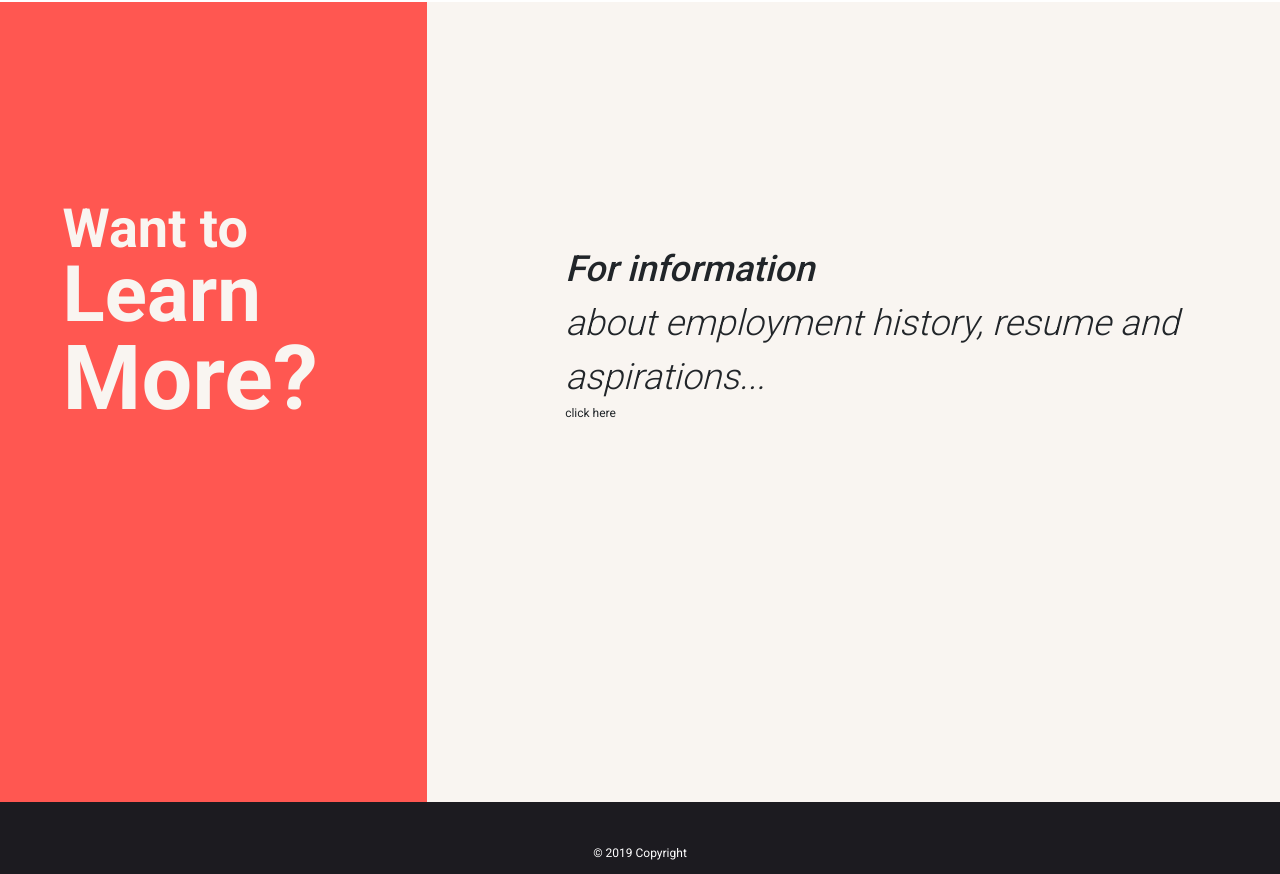
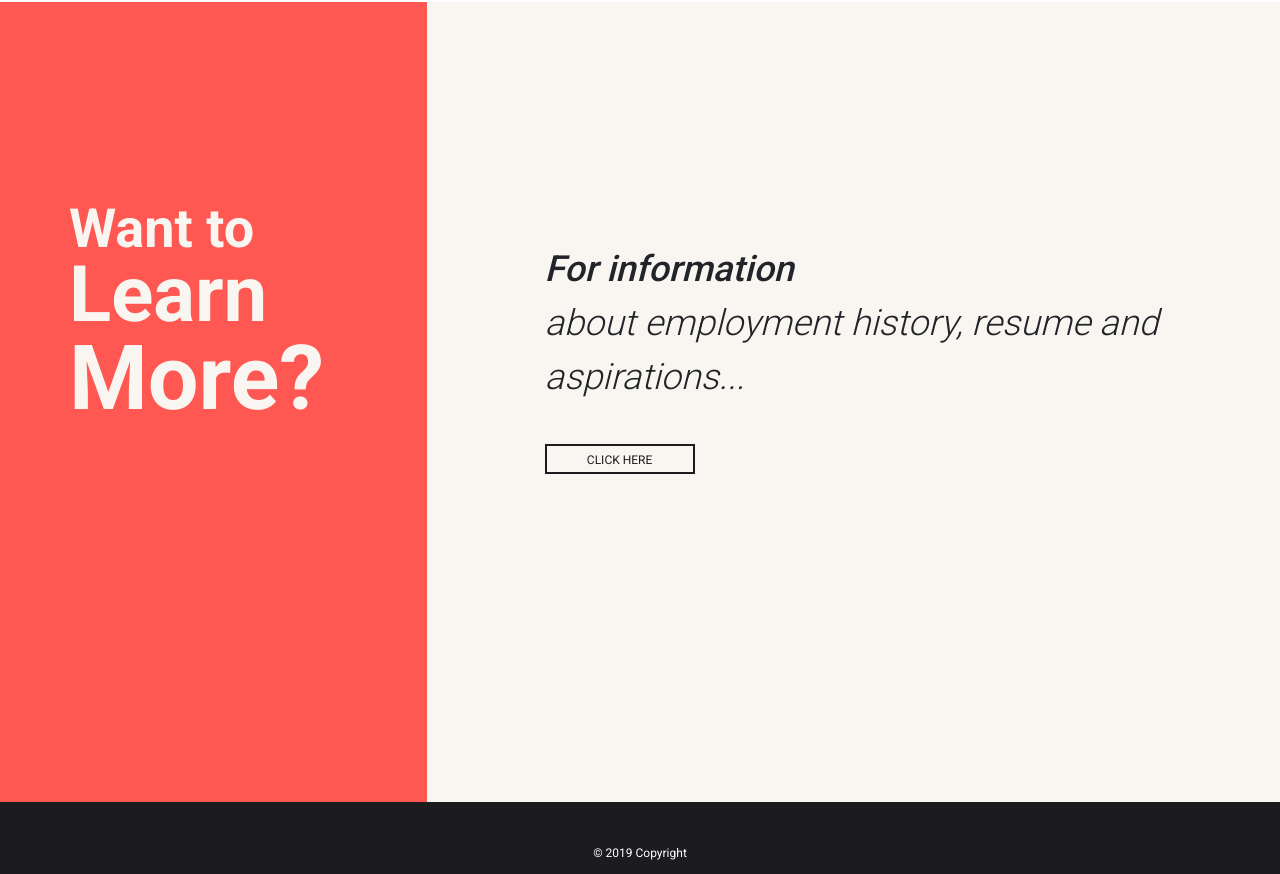
Before and after one commit to simone188535/portfolio, a React (Create React App) app: page / in a window 1280 px wide. Shown: the part 1511-2385 px from the top of the page. Built offline with nearby package versions, Linux system fonts and the light colour scheme.

Commit message:
homepage layout complete

```diff
--- a/src/Homepage.js
+++ b/src/Homepage.js
@@ -1,6 +1,7 @@
 // import React, { useState, useEffect } from 'react';
 import React, { useEffect } from 'react';
-import { TimelineLite } from "gsap/TweenMax";
+import { TimelineLite,TweenMax} from "gsap/TweenMax";
+import { Link } from 'react-router-dom';
 import $ from 'jquery';
 
 import { heroRightAnimation } from './js/heroRightAnimation';
@@ -8,13 +9,9 @@ import { heroLeftAnimation } from './js/heroLeftAnimation';
 import { isInViewport } from './js/isInViewport';
 import SubHeadComponent from './components/SubHeadComponent';
 import CardContainerComponent from './components/CardContainerComponent';
-// import { passArgsToCheckViewPoint } from './js/passArgsToCheckViewPoint';
+
 
 const Homepage = () => {
-
-    // const [firstTrigger, setFirstTrigger] = useState(false);
-    // const [secondTrigger, setSecondTrigger] = useState(false);
-    // const [thirdTrigger, setThirdTrigger] = useState(false);
 
     const heroAnimation = (heroIdent1, heroIdent2) => {
         //if this is in viewpoint activate animation
@@ -29,60 +26,71 @@ const Homepage = () => {
 
     const subSectionHeadAnimation = (ident) => {
 
-        const tl = new TimelineLite();
+        // const tl = new TimelineLite();
 
         if (isInViewport($(ident))) {
 
-            return tl.to($(ident), 1.8, { y: 30, opacity: 1 });
+            return TweenMax.to($(ident), 1.8, { y: 30, opacity: 1 });
 
         }
     };
 
     const staggerCards = (ident) => {
 
-        const tl = new TimelineLite();
+        // const tl = new TimelineLite();
 
-        //only activates in Viewpoint when parent id (ident) is correct.
+        //only activates in Viewpoint when parent Id (ident) is correct.
         //It uses css selector syntax to determine which card section  should be selected
 
         if (isInViewport($(ident))) {
             // console.log(ident);
             // return tl.staggerTo(".all-cards" + ident + " > .card", 2, { y: 30, opacity: 1 }, 0.25);
-            return tl.staggerTo(ident +".all-cards  .card", 2, { y: 15, opacity: 1 }, 0.5);
+            return TweenMax.staggerTo(ident +".all-cards  .card", 2, { y: 15, opacity: 1 }, 0.5);
         }
     };
+
+    const  finalSection = (ident1) => {
+        const tl = new TimelineLite();
+
+        if (isInViewport($(ident1))) {
+            tl.to($(ident1), 1, { x: "12%",opacity: 1});
+        }
+        // if (isInViewport($(ident2))) {
+
+        // }
+    }
 
     const allAnimation = () => {
 
         heroAnimation('#hero-left', '#hero-right');
 
         staggerCards('#first-card-container');
-        //This may seem redundant but it is done for accuracy. I had not choice.
+
+        //This may seem redundant but it is done for accuracy.
         subSectionHeadAnimation('#trigger1');
-        subSectionHeadAnimation('#trigger2');
-        subSectionHeadAnimation('#trigger3');
+        // subSectionHeadAnimation('#trigger2');
+        // subSectionHeadAnimation('#trigger3');
+        finalSection('#left-text-container','#right-text-container');
 
         return false;
     };
     //these correspond to the SubHead Component. Just simple data
     const SubHeadTrigger = {
-        // sectionNum: 'section-second',
         ident: 'trigger1',
         text: 'Skills'
 
     };
-    const SubHeadTrigger2 = {
-        // sectionNum: 'section-third',
-        ident: 'trigger2',
-        text: 'Clients I Have Worked For'
+    // const SubHeadTrigger2 = {
+    //     ident: 'trigger2',
+    //     text: 'Clients I Have Worked For'
 
-    };
-    const SubHeadTrigger3 = {
-        // sectionNum: 'section-four',
-        ident: 'trigger3',
-        text: 'Still Learning'
+    // };
+    // const SubHeadTrigger3 = {
+    //     // sectionNum: 'section-four',
+    //     ident: 'trigger3',
+    //     text: 'Still Learning'
 
-    };
+    // };
     useEffect(() => {
         allAnimation();
         window.addEventListener('scroll', allAnimation);
@@ -136,20 +144,11 @@ const Homepage = () => {
                     <div id="right-text-container" className="position-relative">
                                 <div id="large-line-1" className="large-col-line">For information </div>
                                 <div id="large-line-2" className="large-col-line"> about employment history, resume and aspirations...</div>
-                                <div id="large-line-3" className="large-col-line">click here</div>
+                                <Link to="/about"><div id="large-line-3" className="large-col-line">click here</div></Link>
                             </div>
                     </div>
                     </div>
-                    {/* <SubHeadComponent {...SubHeadTrigger2} />
-                    <CardContainerComponent ident="second-card-container"/> */}
-
                 </div>
-                {/*
-                 <div className="vh-100 bg-pink">
-                    <SubHeadComponent {...SubHeadTrigger3} />
-
-                </div>  */}
-
             </div>
         </div>
     );
--- a/src/js/heroLeftAnimation.js
+++ b/src/js/heroLeftAnimation.js
@@ -1,6 +1,6 @@
-import { TweenLite } from "gsap/TweenMax";
+import { TweenMax } from "gsap/TweenMax";
 
 const heroLeftAnimation = () => {
-    TweenLite.to('#jumbo-head-container', 2, { y: 50, opacity: 1 });
+    TweenMax.to('#jumbo-head-container', 2, { y: 50, opacity: 1 });
 }
 export { heroLeftAnimation };
--- a/src/scss/App.scss
+++ b/src/scss/App.scss
@@ -231,7 +231,9 @@ html, body {
                 height: 50%;
                 top: 25%;
                 z-index: 1;
-                left: 12%;
+                right: 6%;
+                opacity: 0;
+                margin: 0 auto;
 
             .section-three-small-col{
                 color:$pale-peach;
@@ -260,7 +262,9 @@ html, body {
 
             width: 75%;
             top: 30%;
-            left: 15%;
+            left: 0%;
+            margin: 0 auto;
+
 
             #large-line-1{
                 font-size: 3rem;
@@ -274,6 +278,24 @@ html, body {
                 font-weight:300;
 
             }
+            #large-line-3{
+                border: $black solid 2px;
+                width: 150px;
+                height: 30px;
+                text-align: center;
+                text-transform: uppercase;
+                padding: 5px;
+                font-size: 1em;
+                margin-top: 40px;
+                display: inline-block;
+                color: $black;
+
+                &:hover{
+                    background: $vivid-orange;
+                    color: $white;
+                    border: $vivid-orange solid 2px;
+                }
+            }
         }
         }
     }
```
Also changed, not shown: src/js/passArgsToCheckViewPoint.js (deleted, +0 -28 lines).
